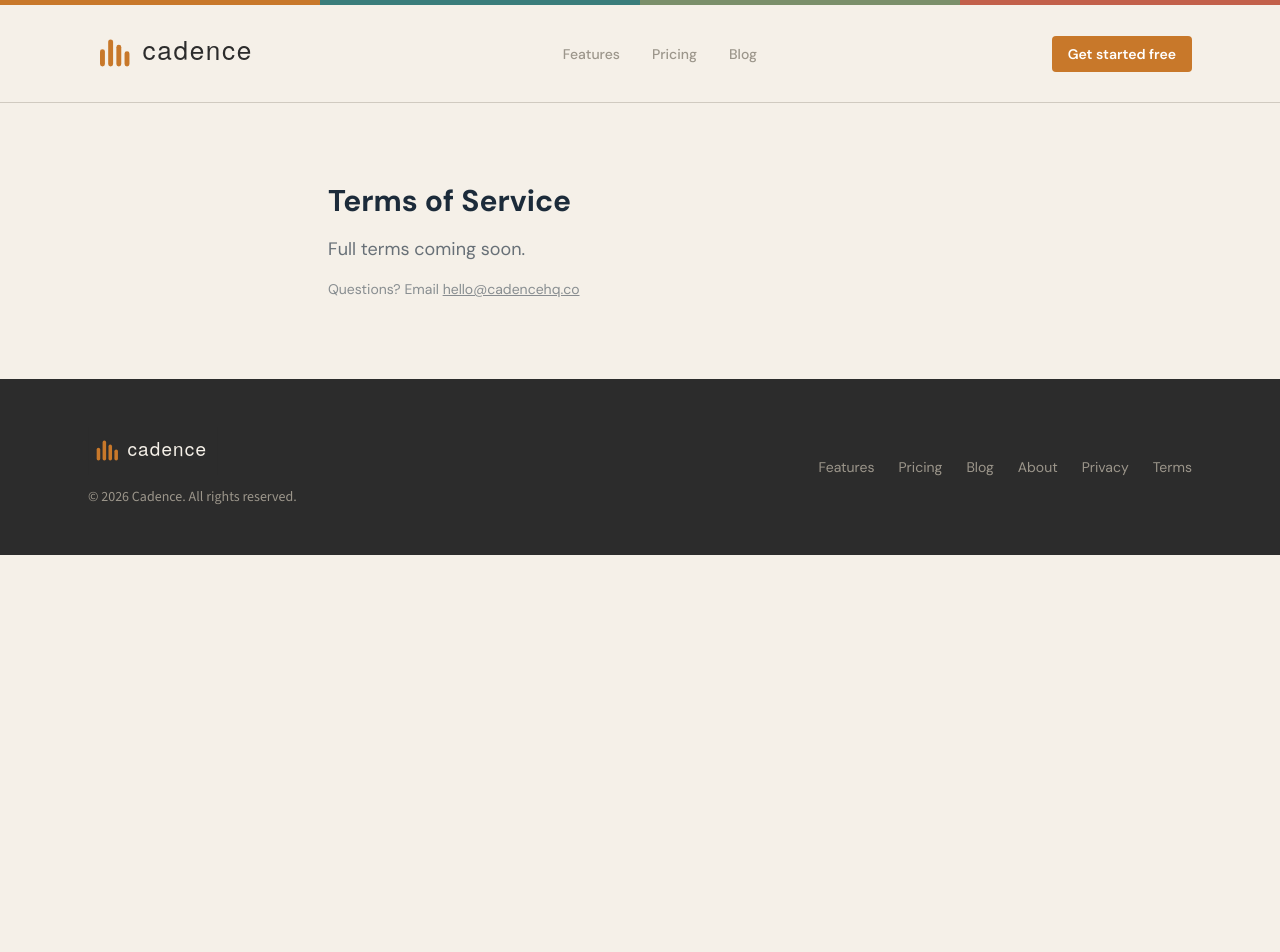
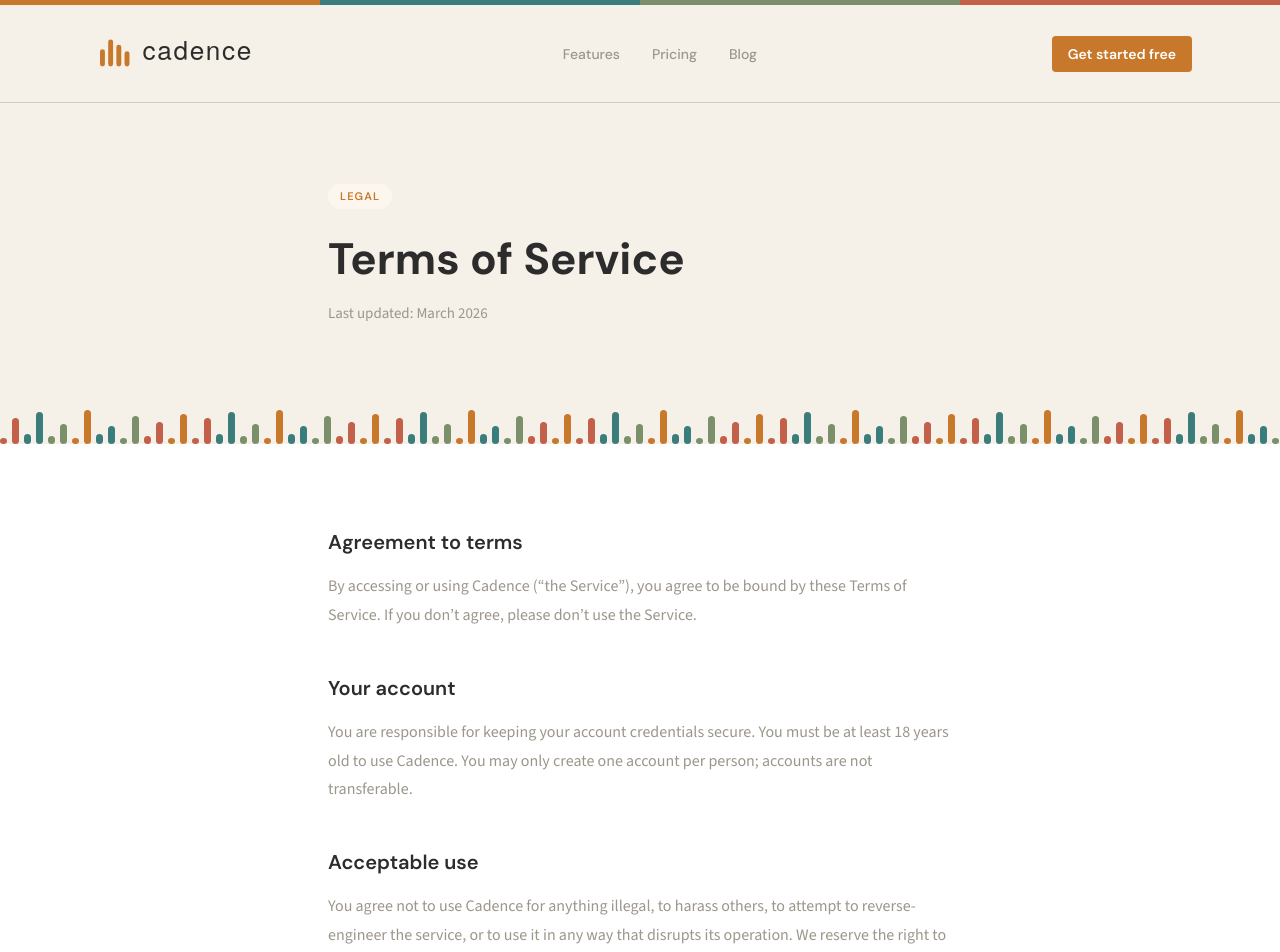
Before and after one commit to seand132/cadence-marketing, a Next.js app: page /terms in a window 1280 px wide. Shown: the top 952 px of the page. Before the commit the page ends 800 px from the top, so only its background shows below. Built offline with nearby package versions, Linux system fonts and the light colour scheme.

Commit message:
[Jeff] Build all secondary marketing pages — features, pricing, blog, about

```diff
--- a/src/app/terms/page.tsx
+++ b/src/app/terms/page.tsx
@@ -1,19 +1,164 @@
+import type { Metadata } from 'next'
+
+export const metadata: Metadata = {
+  title: 'Terms of Service — Cadence',
+  description: 'The terms and conditions for using Cadence.',
+}
+
+function RhythmDivider({ id, bg }: { id: string; bg: string }) {
+  return (
+    <div style={{ width: '100%', overflow: 'hidden', lineHeight: 0, background: bg }} aria-hidden="true">
+      <svg width="100%" height="40" xmlns="http://www.w3.org/2000/svg">
+        <defs>
+          <pattern id={id} x="0" y="0" width="192" height="40" patternUnits="userSpaceOnUse">
+            <rect x="0"   y="34" width="7" height="6"  rx="3.5" fill="#C2604A" />
+            <rect x="12"  y="14" width="7" height="26" rx="3.5" fill="#C2604A" />
+            <rect x="24"  y="30" width="7" height="10" rx="3.5" fill="#3A7D7B" />
+            <rect x="36"  y="8"  width="7" height="32" rx="3.5" fill="#3A7D7B" />
+            <rect x="48"  y="32" width="7" height="8"  rx="3.5" fill="#7B8F6A" />
+            <rect x="60"  y="20" width="7" height="20" rx="3.5" fill="#7B8F6A" />
+            <rect x="72"  y="34" width="7" height="6"  rx="3.5" fill="#C8782A" />
+            <rect x="84"  y="6"  width="7" height="34" rx="3.5" fill="#C8782A" />
+            <rect x="96"  y="30" width="7" height="10" rx="3.5" fill="#3A7D7B" />
+            <rect x="108" y="22" width="7" height="18" rx="3.5" fill="#3A7D7B" />
+            <rect x="120" y="34" width="7" height="6"  rx="3.5" fill="#7B8F6A" />
+            <rect x="132" y="12" width="7" height="28" rx="3.5" fill="#7B8F6A" />
+            <rect x="144" y="32" width="7" height="8"  rx="3.5" fill="#C2604A" />
+            <rect x="156" y="18" width="7" height="22" rx="3.5" fill="#C2604A" />
+            <rect x="168" y="34" width="7" height="6"  rx="3.5" fill="#C8782A" />
+            <rect x="180" y="10" width="7" height="30" rx="3.5" fill="#C8782A" />
+          </pattern>
+        </defs>
+        <rect width="100%" height="40" fill={`url(#${id})`} />
+      </svg>
+    </div>
+  )
+}
+
 export default function TermsPage() {
   return (
-    <div className="max-w-2xl mx-auto px-6 py-20">
+    <>
+      <section style={{ background: '#F5F0E8' }} className="py-20">
+        <div className="max-w-2xl mx-auto px-6">
+          <div
+            className="inline-flex mb-6 px-3 py-1 rounded-full uppercase"
+            style={{
+              background: '#FDF6EE',
+              color: '#C8782A',
+              fontFamily: 'var(--font-dm-sans)',
+              fontWeight: 600,
+              fontSize: 11,
+              letterSpacing: '0.1em',
+            }}
+          >
+            Legal
+          </div>
           <h1
-        className="text-3xl font-bold mb-4"
-        style={{ fontFamily: 'var(--font-montserrat)', color: '#1C2B3A' }}
+            style={{ fontFamily: 'var(--font-dm-sans)', fontWeight: 700, fontSize: 'clamp(32px, 4vw, 44px)', color: '#2C2C2C', lineHeight: 1.2 }}
           >
             Terms of Service
           </h1>
-      <p className="text-[#1C2B3A]/65 text-lg">Full terms coming soon.</p>
-      <p className="mt-4 text-[#1C2B3A]/50 text-sm">
-        Questions? Email{' '}
-        <a href="mailto:hello@cadencehq.co" className="underline">
+          <p className="mt-4" style={{ fontFamily: 'var(--font-source-sans)', fontSize: 15, color: '#9C968B' }}>
+            Last updated: March 2026
+          </p>
+        </div>
+      </section>
+
+      <RhythmDivider id="terms-div-1" bg="#F5F0E8" />
+
+      <section style={{ background: 'white' }} className="py-20">
+        <div className="max-w-2xl mx-auto px-6">
+          <div className="space-y-10" style={{ fontFamily: 'var(--font-source-sans)', fontSize: 16, color: '#9C968B', lineHeight: 1.8 }}>
+
+            <div>
+              <h2 style={{ fontFamily: 'var(--font-dm-sans)', fontWeight: 600, fontSize: 20, color: '#2C2C2C', marginBottom: 12 }}>
+                Agreement to terms
+              </h2>
+              <p>
+                By accessing or using Cadence (&ldquo;the Service&rdquo;), you agree to be bound by these Terms of Service. If you don&rsquo;t agree, please don&rsquo;t use the Service.
+              </p>
+            </div>
+
+            <div>
+              <h2 style={{ fontFamily: 'var(--font-dm-sans)', fontWeight: 600, fontSize: 20, color: '#2C2C2C', marginBottom: 12 }}>
+                Your account
+              </h2>
+              <p>
+                You are responsible for keeping your account credentials secure. You must be at least 18 years old to use Cadence. You may only create one account per person; accounts are not transferable.
+              </p>
+            </div>
+
+            <div>
+              <h2 style={{ fontFamily: 'var(--font-dm-sans)', fontWeight: 600, fontSize: 20, color: '#2C2C2C', marginBottom: 12 }}>
+                Acceptable use
+              </h2>
+              <p>
+                You agree not to use Cadence for anything illegal, to harass others, to attempt to reverse-engineer the service, or to use it in any way that disrupts its operation. We reserve the right to terminate accounts that violate these terms.
+              </p>
+            </div>
+
+            <div>
+              <h2 style={{ fontFamily: 'var(--font-dm-sans)', fontWeight: 600, fontSize: 20, color: '#2C2C2C', marginBottom: 12 }}>
+                Payments and billing
+              </h2>
+              <p>
+                Cadence offers a 14-day free trial with no credit card required. After the trial, access to paid features requires a subscription at $10/month per manager. Subscriptions renew automatically. You can cancel at any time from your account settings — cancellation takes effect at the end of the current billing period.
+              </p>
+              <p className="mt-3">
+                Refunds are available within 7 days of a charge if you decide the service isn&rsquo;t right for you. After that, we don&rsquo;t offer pro-rated refunds, but you can always cancel future charges.
+              </p>
+            </div>
+
+            <div>
+              <h2 style={{ fontFamily: 'var(--font-dm-sans)', fontWeight: 600, fontSize: 20, color: '#2C2C2C', marginBottom: 12 }}>
+                Your data
+              </h2>
+              <p>
+                You own your data. Cadence does not claim any rights to content you create. You can export or request deletion of your data at any time. See our Privacy Policy for full details on how we handle data.
+              </p>
+            </div>
+
+            <div>
+              <h2 style={{ fontFamily: 'var(--font-dm-sans)', fontWeight: 600, fontSize: 20, color: '#2C2C2C', marginBottom: 12 }}>
+                Service availability
+              </h2>
+              <p>
+                We aim for high availability but cannot guarantee the service will be uninterrupted. We are not liable for any downtime, data loss, or damages arising from use of the service. Cadence is provided &ldquo;as is&rdquo; without warranties of any kind.
+              </p>
+            </div>
+
+            <div>
+              <h2 style={{ fontFamily: 'var(--font-dm-sans)', fontWeight: 600, fontSize: 20, color: '#2C2C2C', marginBottom: 12 }}>
+                Changes to these terms
+              </h2>
+              <p>
+                We may update these terms from time to time. If we make material changes, we will notify you by email at least 14 days before the changes take effect. Continued use of the service after that constitutes acceptance of the new terms.
+              </p>
+            </div>
+
+            <div
+              style={{
+                borderRadius: 8,
+                border: '1px solid #D0CAC0',
+                padding: '24px 28px',
+                background: '#F5F0E8',
+              }}
+            >
+              <p style={{ fontFamily: 'var(--font-dm-sans)', fontWeight: 600, fontSize: 15, color: '#2C2C2C', marginBottom: 6 }}>
+                Questions?
+              </p>
+              <p>
+                Email us at{' '}
+                <a href="mailto:hello@cadencehq.co" style={{ color: '#C8782A', textDecoration: 'underline' }}>
                   hello@cadencehq.co
                 </a>
+                . We read every message.
               </p>
             </div>
+
+          </div>
+        </div>
+      </section>
+    </>
   )
 }
```
Lines whose indentation alone changed are shown as unchanged.
